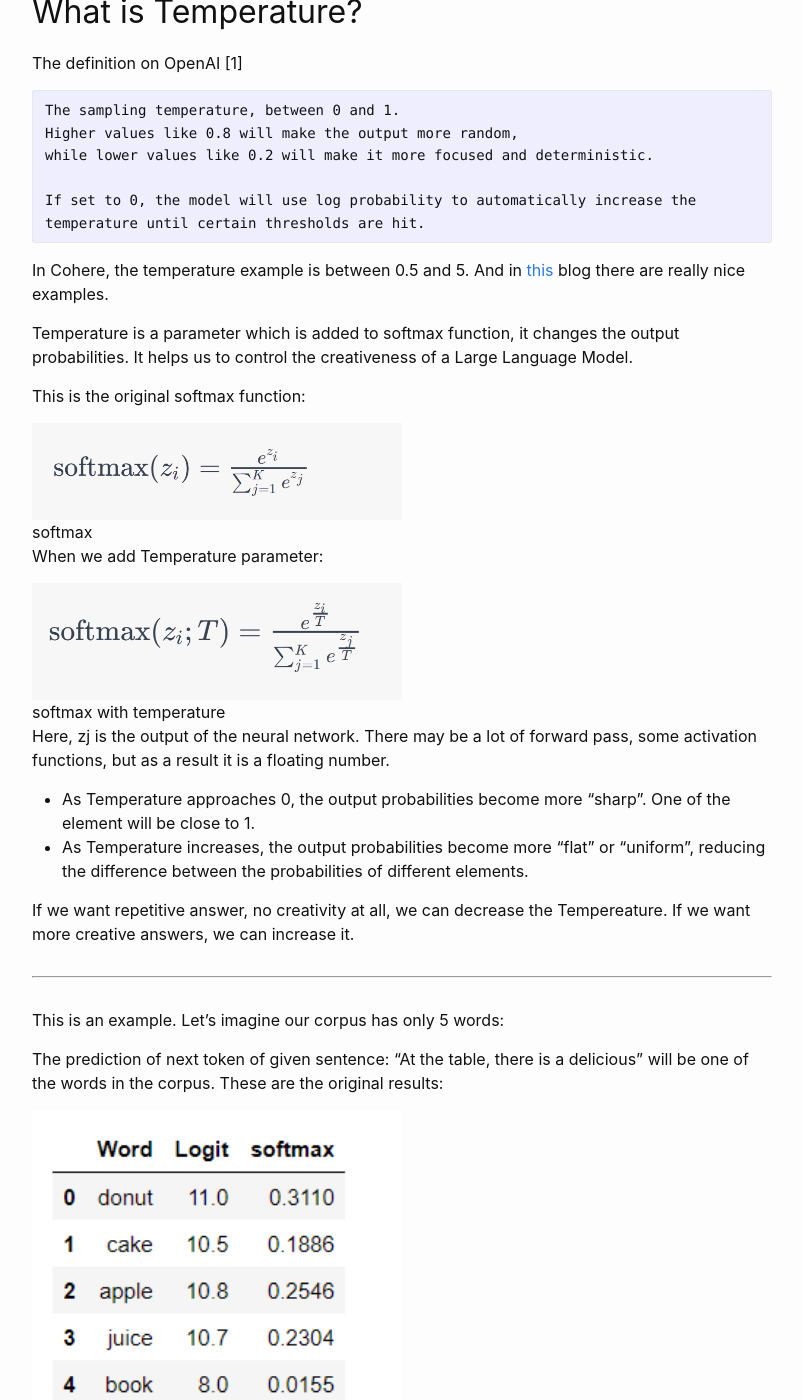
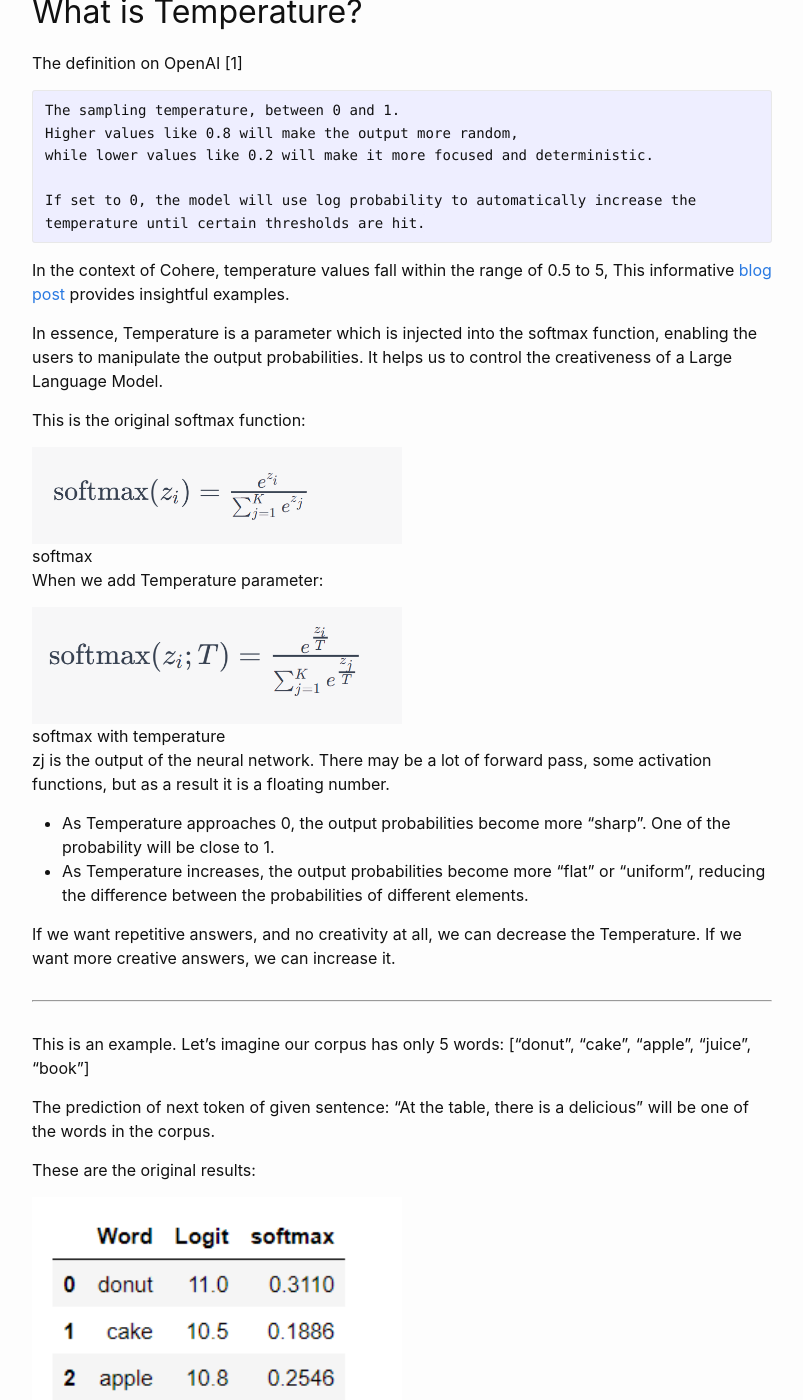
Before and after one commit to pelinbalci/pelinbalci.github.io, a Jekyll site: the page built from _posts/2023-10-16-Temperature_parameter.md, in a window 1280 px wide and 1400 px high, scrolled down 248 px. Shown: the whole window, without its empty margins (238-1041 px from the left). Built offline with Jekyll 4.4.1, drawn with Linux system fonts in a browser that asks for light colours; our own code applies the rules of GitHub Pages for plain Markdown files; some of the changed text lies outside the part shown.

Commit message:
minor changes

```diff
--- a/_posts/2023-10-16-Temperature_parameter.md
+++ b/_posts/2023-10-16-Temperature_parameter.md
@@ -45,10 +45,11 @@ The definition on OpenAI [1]
     If set to 0, the model will use log probability to automatically increase the
     temperature until certain thresholds are hit.
 
-In Cohere, the temperature example is between 0.5 and 5. And in [this](https://txt.cohere.com/llm-parameters-best-outputs-language-ai/) blog
-there are really nice examples.
+In the context of Cohere, temperature values fall within the range of 0.5 to 5,
+This informative [blog post](https://txt.cohere.com/llm-parameters-best-outputs-language-ai/) provides insightful examples.
 
-Temperature is a parameter which is added to softmax function, it changes the output probabilities. It helps us to control the creativeness of a Large Language Model.
+In essence, Temperature is a parameter which is injected into the softmax function, enabling the users to manipulate the
+output probabilities. It helps us to control the creativeness of a Large Language Model.
 
 This is the original softmax function:
 
@@ -65,18 +66,19 @@ When we add Temperature parameter:
   <div class="figcaption">softmax with temperature</div>
 </div>
 
-Here, zj is the output of the neural network. There may be a lot of forward pass, some activation functions, but as a result it is a floating number.
+zj is the output of the neural network. There may be a lot of forward pass, some activation functions, but as a result it is a floating number.
 
-- As Temperature approaches 0, the output probabilities become more "sharp". One of the element will be close to 1.
+- As Temperature approaches 0, the output probabilities become more "sharp". One of the probability will be close to 1.
 - As Temperature increases, the output probabilities become more "flat" or "uniform", reducing the difference between the probabilities of different elements.
 
-If we want repetitive answer, no creativity at all, we can decrease the Tempereature. If we want more creative answers, we can increase it.
+If we want repetitive answers, and no creativity at all, we can decrease the Temperature. If we want more creative answers, we can increase it.
 
 -----------------------------------------------------
 
-This is an example. Let's imagine our corpus has only 5 words:
+This is an example. Let's imagine our corpus has only 5 words: ["donut", "cake", "apple", "juice", "book"]
 
 The prediction of next token of given sentence: "At the table, there is a delicious" will be one of the words in the corpus.
+
 These are the original results:
 
 <div class="fig figcenter fighighlight">
@@ -90,5 +92,5 @@ You can try different temperature values to see how the output changes:
 
 
 # References
-[1] https://platform.openai.com/docs/api-reference/audio/createTranscription#audio/createTranscription-temperature
-[2] https://txt.cohere.com/llm-parameters-best-outputs-language-ai/#:~:text=one%20long%20burst.-,Temperature,-Temperature%20is%20a
+- [1] https://platform.openai.com/docs/api-reference/audio/createTranscription#audio/createTranscription-temperature
+- [2] https://txt.cohere.com/llm-parameters-best-outputs-language-ai/#:~:text=one%20long%20burst.-,Temperature,-Temperature%20is%20a
```
